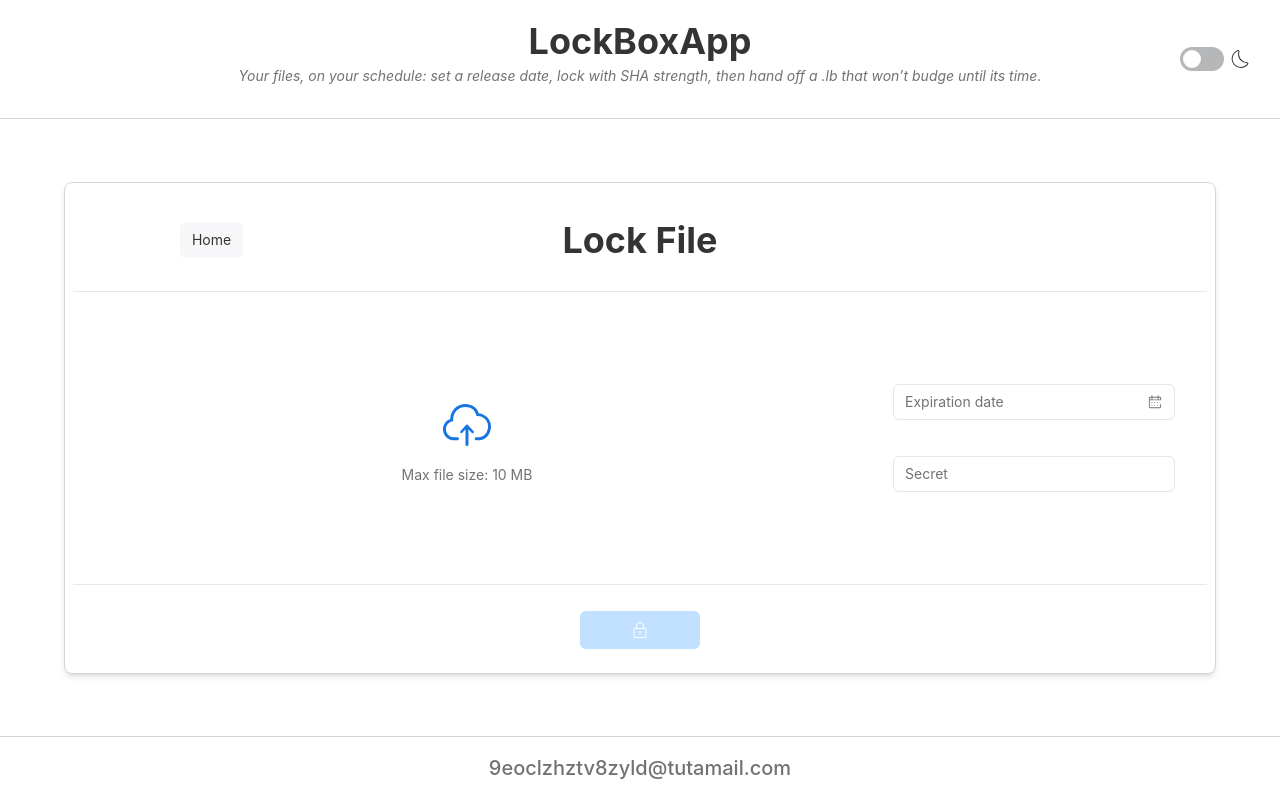
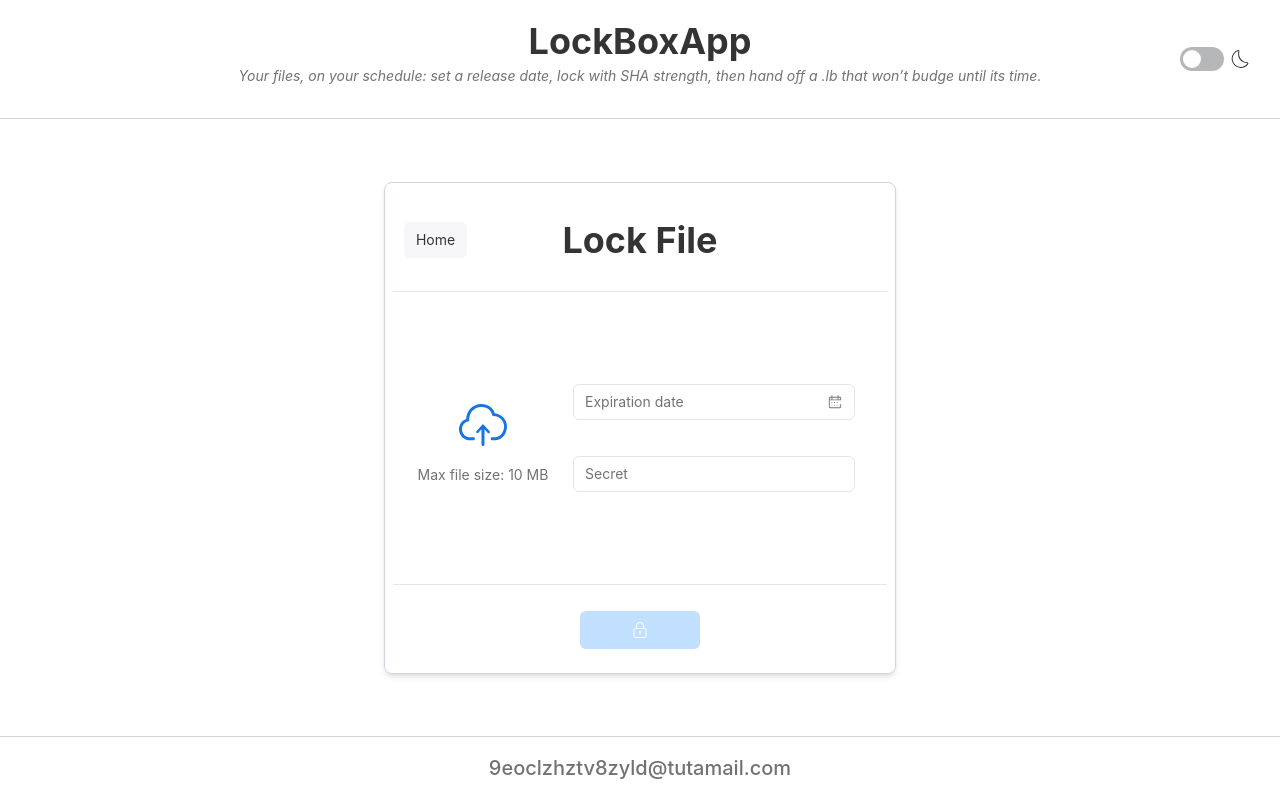
Before and after one commit to JKHelloWorld/lockbox_fe, a React (Vite) app: page /lock-file in a window 1280 px wide. Built offline with nearby package versions, Linux system fonts and the light colour scheme; some icons are missing.

Commit message:
HelloWorld!

```diff
--- a/src/App.tsx
+++ b/src/App.tsx
@@ -45,7 +45,7 @@ function App() {
               "flex justify-center items-center border-b border-gray-300 py-4 relative"
             }
           >
-            <Stack className="absolute top-[20%] sm:top-auto left-[75%] sm:left-[90%]" spacing={4}>
+            <Stack className="absolute top-[620%] sm:top-auto left-[75%] sm:left-[90%]" spacing={4}>
               <icons.lightTheme
                 className={`${isDark() ? "visible" : "invisible"} text-2xl`}
               ></icons.lightTheme>
--- a/src/pages/lock-file.page.tsx
+++ b/src/pages/lock-file.page.tsx
@@ -137,7 +137,7 @@ export default function LockFilePage() {
   };
 
   return (
-    <div className="flex m-auto w-[90vw] sm:min-w-[40vw] min-h-[50vh] shadow-md border border-gray-300 rounded-lg p-2">
+    <div className="flex m-auto w-[90vw] sm:w-[40vw] min-h-[50vh] shadow-md border border-gray-300 rounded-lg p-2">
       <VStack
         className="grow"
         alignItems="stretch"
@@ -175,7 +175,8 @@ export default function LockFilePage() {
                       }
                     />
                   </Stack.Item>
-                  <VStack alignItems="stretch" className="mx-8" spacing={36}>
+                  <div className="sm:hidden mx-1"></div>
+                  <VStack alignItems="stretch" spacing={36}>
                     <Controller
                       name="expiryDate"
                       control={form.control}
@@ -250,6 +251,7 @@ export default function LockFilePage() {
                       )}
                     />
                   </VStack>
+                  <div className="hidden sm:inline mx-4"></div>
                 </Stack>
               </VStack.Item>
             </>
--- a/src/pages/unlock-file.page.tsx
+++ b/src/pages/unlock-file.page.tsx
@@ -121,7 +121,7 @@ export default function UnlockFilePage() {
   };
 
   return (
-    <div className="flex m-auto w-[90vw] sm:min-w-[40vw] min-h-[50vh] shadow-md border border-gray-300 rounded-lg p-2">
+    <div className="flex m-auto w-[90vw] sm:w-[40vw] min-h-[50vh] shadow-md border border-gray-300 rounded-lg p-2">
       <VStack
         className="grow"
         alignItems="stretch"
@@ -160,7 +160,8 @@ export default function UnlockFilePage() {
                       showOnlyLbFileLabel={true}
                     />
                   </Stack.Item>
-                  <VStack alignItems="stretch" className="mx-8" spacing={36}>
+                  <div className="sm:hidden mx-1"></div>
+                  <VStack alignItems="stretch" spacing={36}>
                     <Controller
                       name="secret"
                       control={form.control}
@@ -188,6 +189,7 @@ export default function UnlockFilePage() {
                     />
                   </VStack>
                 </Stack>
+                <div className="hidden sm:inline mx-4"></div>
               </VStack.Item>
             </>
           )}
```
